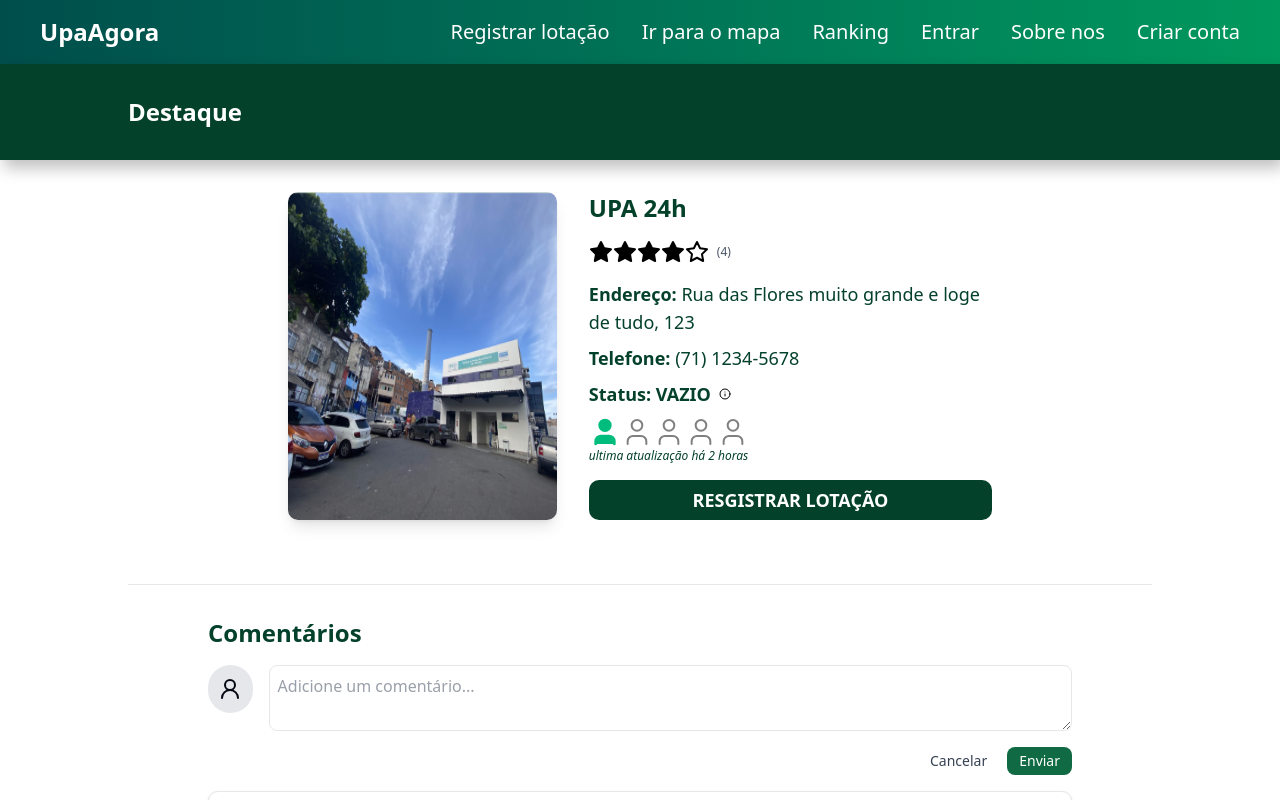
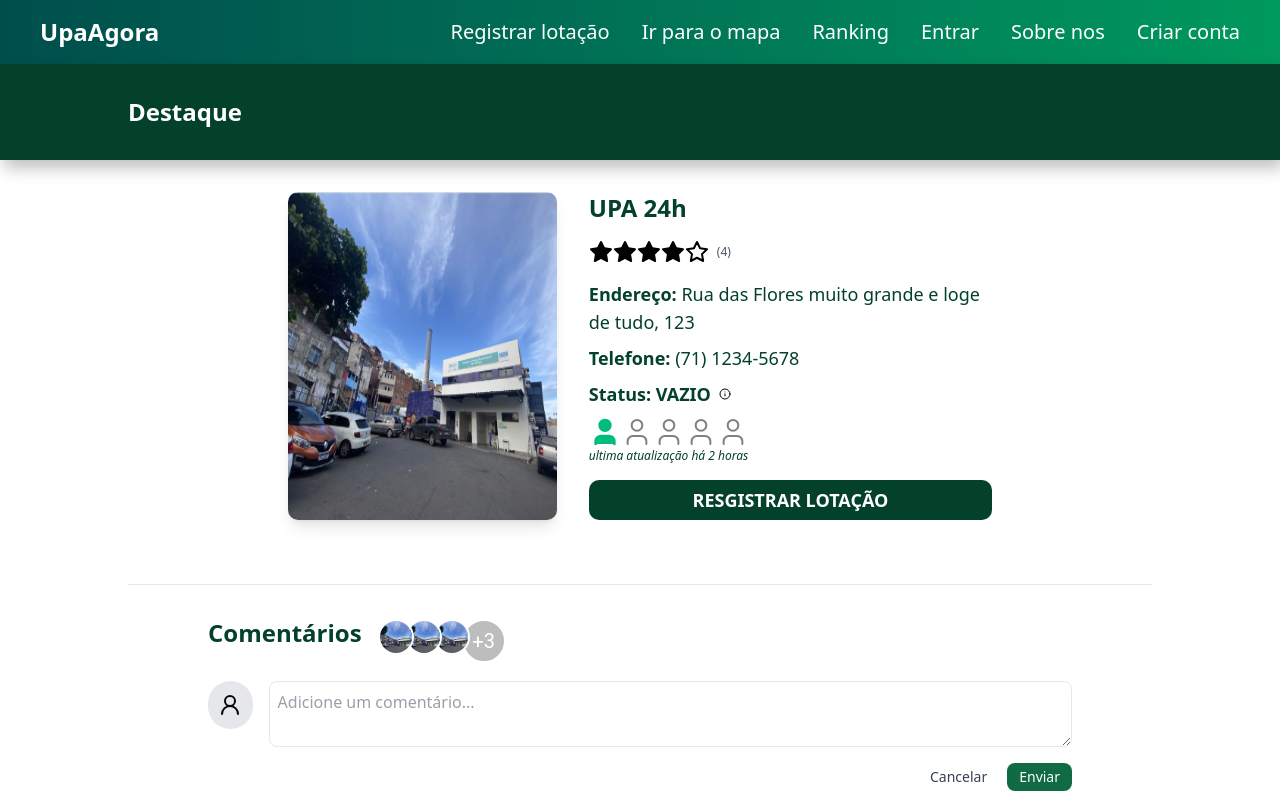
Before and after one commit to N1nh4/frontend-lab-web, a Next.js app: page /unidades/1 in a window 1280 px wide. Shown: the top 800 px of the page. Built offline with nearby package versions, Linux system fonts and the light colour scheme.

Commit message:
adicionado estrutura do componente pronto de avatares agrupados

```diff
--- a/package.json
+++ b/package.json
@@ -9,6 +9,9 @@
     "lint": "next lint"
   },
   "dependencies": {
+    "@emotion/react": "^11.14.0",
+    "@emotion/styled": "^11.14.0",
+    "@mui/material": "^7.1.1",
     "@radix-ui/react-alert-dialog": "^1.1.14",
     "@radix-ui/react-slot": "^1.2.3",
     "class-variance-authority": "^0.7.1",
--- a/src/app/(paginas)/(public)/unidades/[id]/page.tsx
+++ b/src/app/(paginas)/(public)/unidades/[id]/page.tsx
@@ -9,6 +9,8 @@ import { UnidadeSaude, allUnidadesData, Comentario } from '@/data/unidades';
 import { renderStars, renderUserIcons } from "@/lib/utils/rendering";
 import { Info, User, UserRound } from "lucide-react";
 import { AlertDialog, AlertDialogCancel, AlertDialogContent, AlertDialogDescription, AlertDialogTitle, AlertDialogTrigger, AlertDialogFooter, AlertDialogHeader } from "@/components/ui/alert-dialog";
+import Avatar from '@mui/material/Avatar';
+import AvatarGroup from '@mui/material/AvatarGroup';
 
 export default function UnidadeDetalhesPage() {
     const navLinks = [
@@ -127,7 +129,17 @@ export default function UnidadeDetalhesPage() {
             </div>
 
             <div className="mt-8 pt-8 border-t border-gray-200 w-4/5 p-20">
-                <h2 className="text-2xl font-bold text-verdeEscuro mb-4">Comentários</h2>
+                <div className="flex items-center mb-4 gap-4">
+                    <h2 className="flex text-2xl font-bold text-verdeEscuro mb-4">Comentários</h2>
+                    <AvatarGroup max={4}>
+                        <Avatar sx={{ width: 32, height: 32 }} alt="Usuario 1" src="/images/upa.png"/>
+                        <Avatar sx={{ width: 32, height: 32 }} alt="Usuario 2" src="/images/upa.png"/>
+                        <Avatar sx={{ width: 32, height: 32 }} alt="Usuario 3" src="/images/upa.png"/>
+                        <Avatar sx={{ width: 32, height: 32 }} alt="Usuario 1" src="/images/upa.png"/>
+                        <Avatar sx={{ width: 32, height: 32 }} alt="Usuario 2" src="/images/upa.png"/>
+                        <Avatar sx={{ width: 32, height: 32 }} alt="Usuario 3" src="/images/upa.png"/>
+                    </AvatarGroup>
+                </div>
                 { /* Área de comentários */}
                 <div className="flex ">
                     <div className="flex items-center justify-center rounded-full w-12 h-12 bg-gray-200 ">
```
Also changed, not shown: 1 other file (tests, documents, lock files or other folders).
